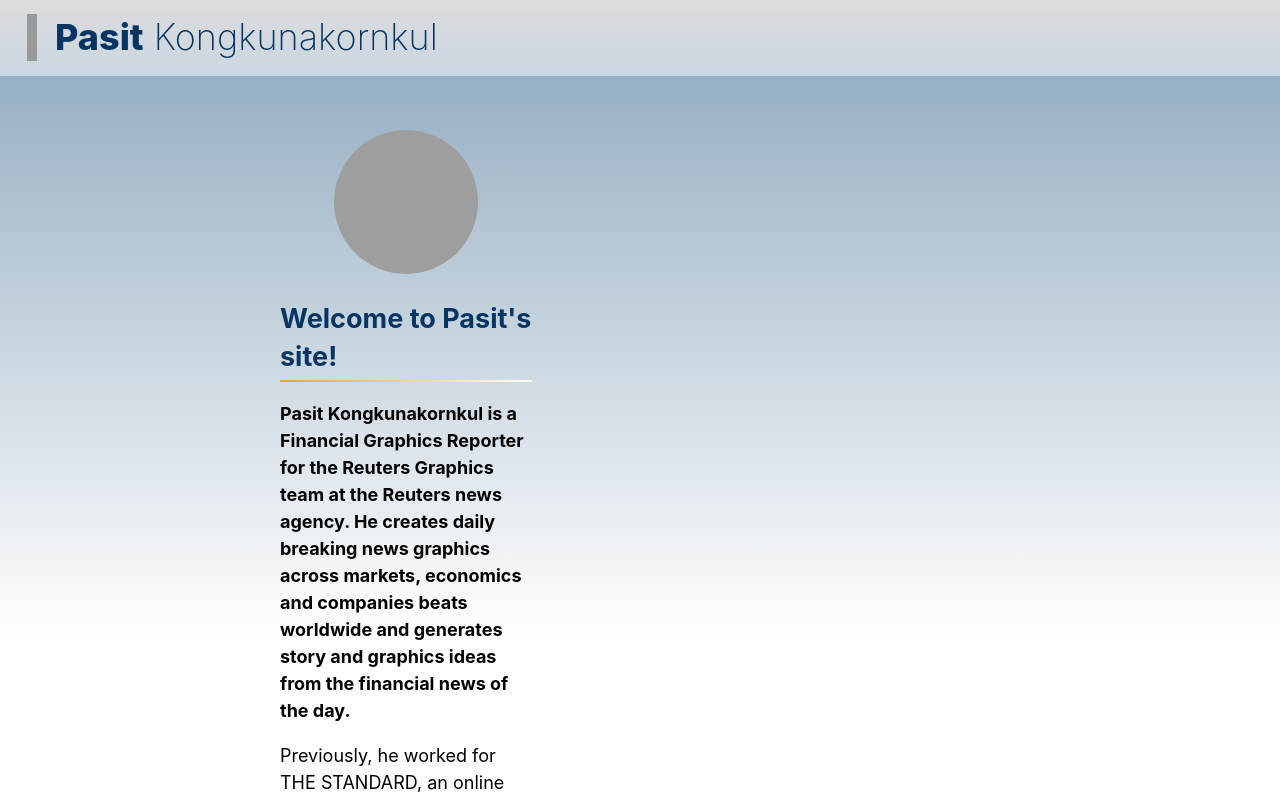
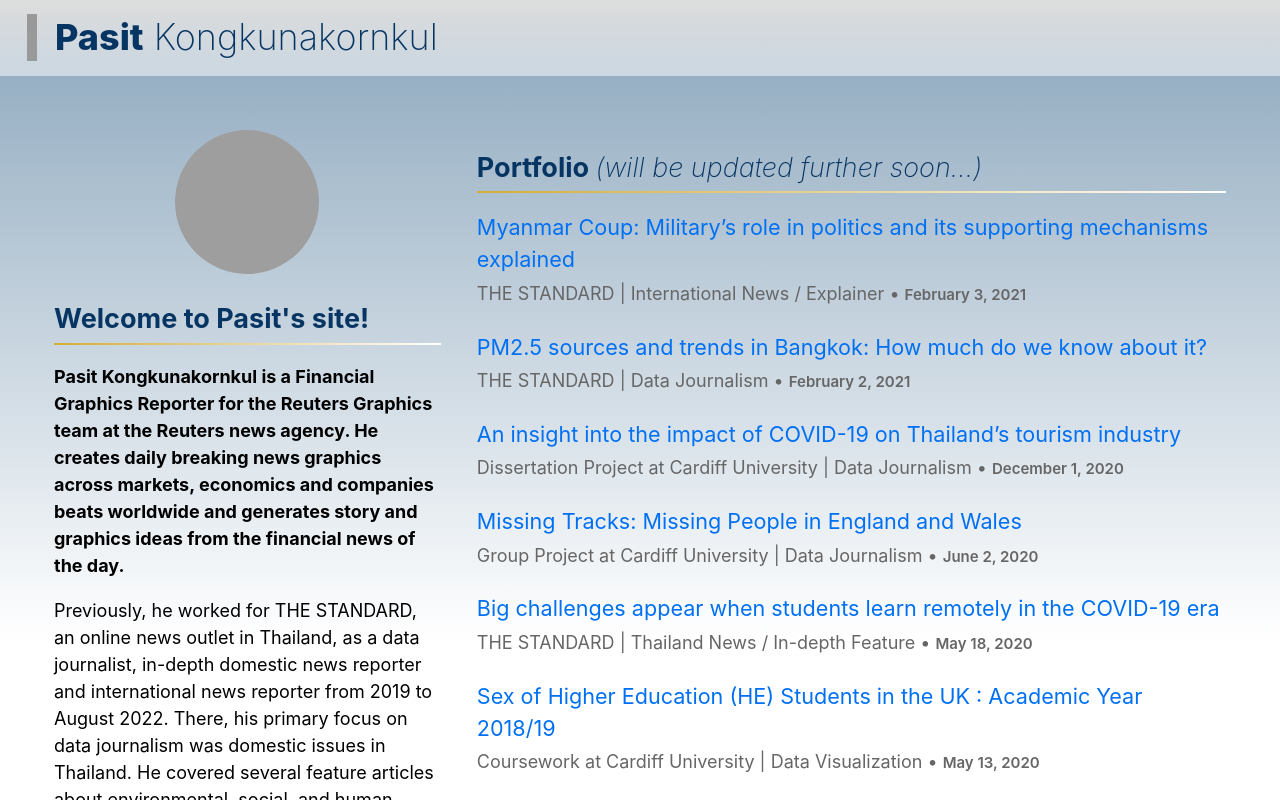
Before and after one commit to pasitk/pasitk.github.io-2022, a Next.js app: page / in a window 1280 px wide. Shown: the top 800 px of the page. Built offline with nearby package versions, Linux system fonts and the light colour scheme; grey boxes are pictures that could not be loaded.

Commit message:
Adjust bg 9

```diff
--- a/components/layout.module.css
+++ b/components/layout.module.css
@@ -1,6 +1,6 @@
 .container {
-  max-width: 42rem;
-  padding: 0 1rem;
+  max-width: 100%;
+  padding: 0 2rem;
   margin: 3rem auto 4rem;
 }
 
--- a/pages/index.js
+++ b/pages/index.js
@@ -27,7 +27,7 @@
       <Head>
         <title>{siteTitle}</title>
       </Head>
-      <section>
+      <section className={utilStyles.bodyExcludeHeader}>
         <aside className={utilStyles.aside}>
           <section className={utilStyles.headingProfilePicture}>
             <Image
--- a/styles/utils.module.css
+++ b/styles/utils.module.css
@@ -1,6 +1,11 @@
 .aside {
   display: inline-block;
   width: 35%;
+  padding: 0 1rem;
+}
+
+.bodyExcludeHeader {
+  display: flex;
 }
 
 .heading2Xl {
@@ -120,6 +125,7 @@
 .main {
   display: inline-block;
   width: 65%;
+  padding: 0 1rem;
 }
 
 .mainHeadColor {
```
Also changed, not shown: 14 other files (tests, documents, lock files or other folders).
